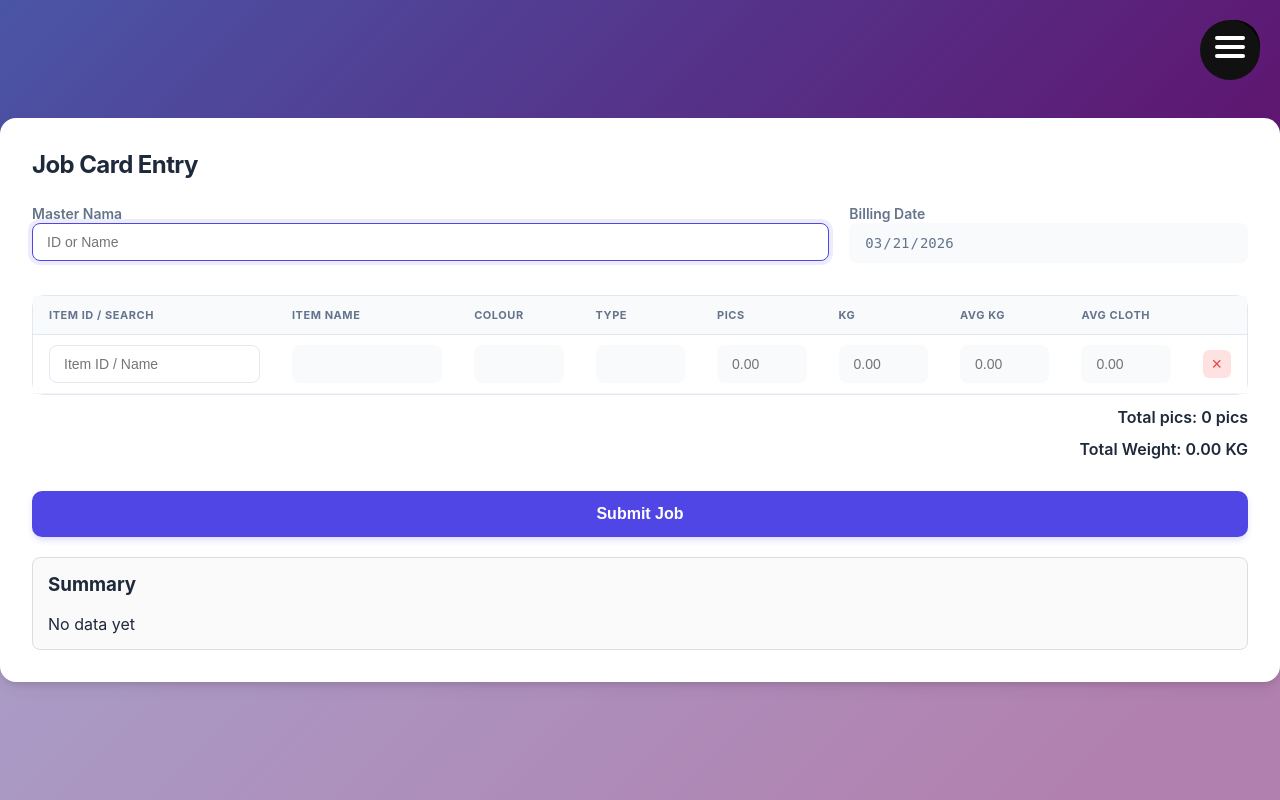
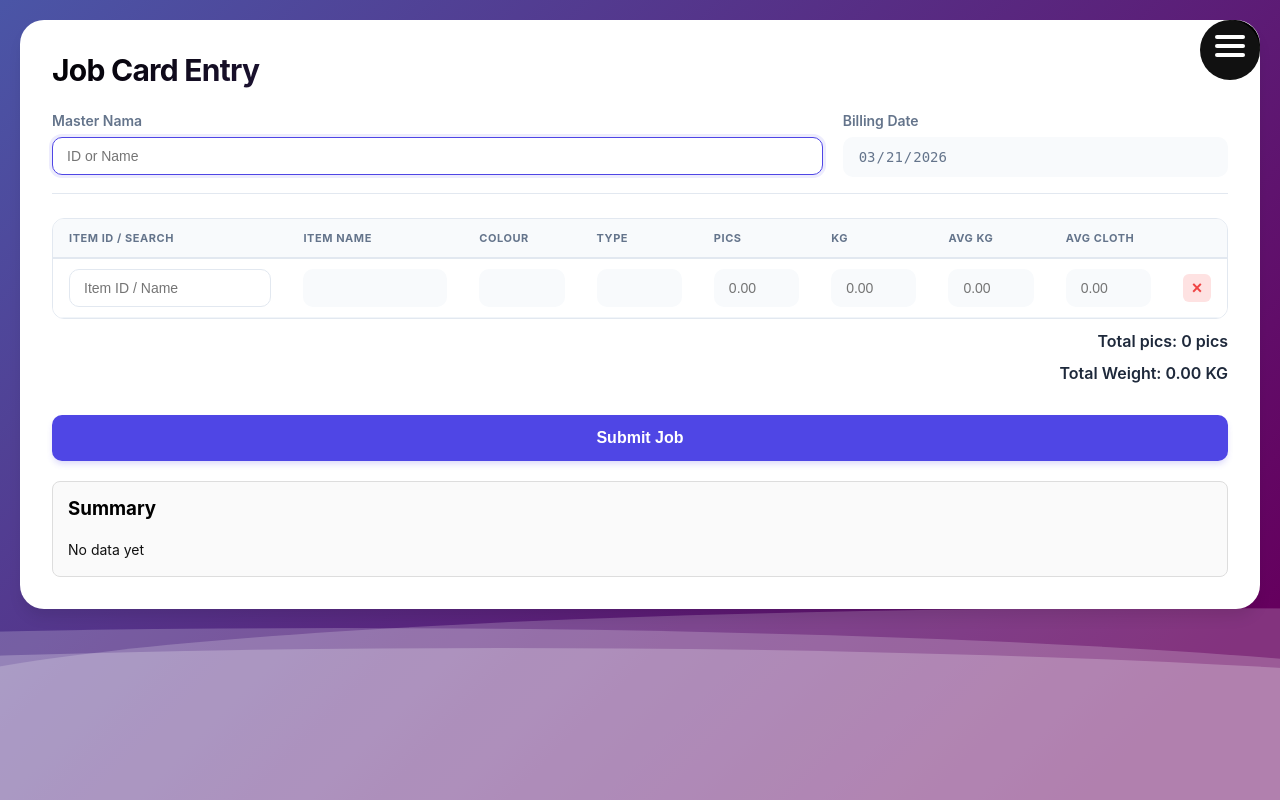
Before and after one commit to bibixer/app, a Python web app: template templates/jobcard.html in a window 1280 px wide. Run offline with Jinja, Linux system fonts and the light colour scheme; the template is opened without the code that fills it, so the values that code supplies are empty; some libraries are stand-ins or nearby versions.

Commit message:
v2 new start

```diff
--- a/templates/jobcard.html
+++ b/templates/jobcard.html
@@ -16,60 +16,148 @@
     --text-main: #1e293b;
     --text-muted: #64748b;
     --white: #ffffff;
+    --shadow-sm: 0 1px 2px 0 rgb(0 0 0 / 0.05);
+    --shadow-md: 0 4px 6px -1px rgb(0 0 0 / 0.1);
+    --shadow-lg: 0 10px 15px -3px rgb(0 0 0 / 0.1);
+}
+
+/* Base Styles */
+* {
+    box-sizing: border-box;
 }
 
 body {
-        font-family:
-          "Inter",
-          system-ui,
-          -apple-system,
-          sans-serif;
-        background: var(--bg);
-        color: var(--text-main);
+    font-family: "Inter", system-ui, -apple-system, sans-serif;
     margin: 0;
-
-        /* Center .bill-card */
-        display: flex;
-        justify-content: center;
-        align-items: center;
-        height: 100vh; /* full viewport height */
+    padding: 20px;
+    min-height: 100vh;
+    background: linear-gradient(315deg, rgba(101, 0, 94, 1) 3%, rgba(60, 132, 206, 1) 38%, rgba(48, 238, 226, 1) 68%, rgba(255, 25, 25, 1) 98%);
+    animation: gradient 15s ease infinite;
+    background-size: 400% 400%;
+    background-attachment: fixed;
+    overflow-y: auto;
+    overflow-x: hidden;
+    display: block;
 }
 
+@keyframes gradient {
+    0% { background-position: 0% 0%; }
+    50% { background-position: 100% 100%; }
+    100% { background-position: 0% 0%; }
+}
+
+/* Animated Waves */
+.wave {
+    background: rgb(255 255 255 / 25%);
+    border-radius: 1000% 1000% 0 0;
+    position: fixed;
+    width: 200%;
+    height: 12em;
+    animation: wave 10s -3s linear infinite;
+    transform: translate3d(0, 0, 0);
+    opacity: 0.8;
+    bottom: 0;
+    left: 0;
+    z-index: 0;
+    pointer-events: none;
+}
+
+.wave:nth-of-type(2) {
+    bottom: -1.25em;
+    animation: wave 18s linear reverse infinite;
+    opacity: 0.8;
+}
+
+.wave:nth-of-type(3) {
+    bottom: -2.5em;
+    animation: wave 20s -1s reverse infinite;
+    opacity: 0.9;
+}
+
+@keyframes wave {
+    2% { transform: translateX(1); }
+    25% { transform: translateX(-25%); }
+    50% { transform: translateX(-50%); }
+    75% { transform: translateX(-25%); }
+    100% { transform: translateX(1); }
+}
+
+/* Main Card */
 .bill-card {
-        max-width: 10000px;
+    max-width: 1400px;
     width: 100%;
+    margin: 0 auto;
     background: var(--white);
     padding: 32px;
-        border-radius: 16px;
-        box-shadow:
-          0 4px 6px -1px rgba(0, 0, 0, 0.1),
-          0 10px 15px -3px rgba(0, 0, 0, 0.05);
+    border-radius: 24px;
+    box-shadow: var(--shadow-lg);
+    position: relative;
+    z-index: 1;
+    max-height: 90vh;
+    overflow-y: auto;
+    overflow-x: auto;
+    scroll-behavior: smooth;
 }
 
+/* Custom Scrollbar */
+.bill-card::-webkit-scrollbar {
+    width: 8px;
+    height: 8px;
+}
+
+.bill-card::-webkit-scrollbar-track {
+    background: #f1f1f1;
+    border-radius: 4px;
+}
+
+.bill-card::-webkit-scrollbar-thumb {
+    background: #cbd5e1;
+    border-radius: 4px;
+}
+
+.bill-card::-webkit-scrollbar-thumb:hover {
+    background: #94a3b8;
+}
+
+/* Headings */
 h2 {
     margin-top: 0;
     margin-bottom: 24px;
-        font-size: 1.5rem;
+    font-size: 1.875rem;
     font-weight: 700;
     letter-spacing: -0.025em;
+    background: linear-gradient(135deg, #000, #8b5cf6);
+    -webkit-background-clip: text;
+    background-clip: text;
+    color: transparent;
 }
 
-      /* Header Grid */
+/* Sticky Header */
 .form-header {
     display: grid;
     grid-template-columns: 2fr 1fr;
     gap: 20px;
-        margin-bottom: 32px;
+    margin-bottom: 24px;
+    position: sticky;
+    top: 0;
+    background: var(--white);
+    z-index: 100;
+    padding: 16px 0;
+    margin-top: -16px;
+    border-bottom: 1px solid var(--border);
 }
 
+/* Input Groups */
 .input-group {
     position: relative;
+    width: 100%;
 }
 
 label {
+    display: block;
     font-size: 0.875rem;
     font-weight: 600;
-        margin-bottom: 6px;
+    margin-bottom: 8px;
     color: var(--text-muted);
 }
 
@@ -77,10 +165,9 @@
     width: 100%;
     padding: 10px 14px;
     border: 1px solid var(--border);
-        border-radius: 8px;
+    border-radius: 10px;
     font-size: 14px;
     color: var(--text-main);
-        box-sizing: border-box;
     transition: all 0.2s cubic-bezier(0.4, 0, 0.2, 1);
     background: #fff;
 }
@@ -88,54 +175,71 @@
 input:focus {
     border-color: var(--primary);
     outline: none;
-        box-shadow: 0 0 0 4px rgba(79, 70, 229, 0.1);
+    box-shadow: 0 0 0 3px rgba(79, 70, 229, 0.1);
 }
 
-      /* Dropdown/Suggestions Menu */
-      .suggestions {
-        position: absolute;
-        top: calc(100% + 6px);
-        left: 0;
-        right: 0;
+input[readonly] {
+    background: #f8fafc;
+    border-color: transparent;
+    color: var(--text-muted);
+    cursor: not-allowed;
+}
+
+/* Suggestions Dropdown */
+.suggestions,
+.item-suggestions {
+    position: fixed;
     background: var(--white);
     border: 1px solid var(--border);
     border-radius: 10px;
-        max-height: 220px;
+    max-height: 250px;
     overflow-y: auto;
-        z-index: 10000; /* increase z-index */
-        box-shadow:
-          0 10px 25px -5px rgba(0, 0, 0, 0.1),
-          0 8px 10px -6px rgba(0, 0, 0, 0.1);
+    z-index: 10000;
+    box-shadow: var(--shadow-lg);
     padding: 4px;
-        pointer-events: auto; /* ensure it receives clicks */
+    min-width: 250px;
 }
 
-      .suggestions div {
-        padding: 10px 12px;
+.suggestions div,
+.item-suggestions div {
+    padding: 10px 14px;
     cursor: pointer;
     border-radius: 6px;
     font-size: 14px;
     transition: background 0.15s;
+    border-bottom: 1px solid #f1f5f9;
+}
+
+.suggestions div:last-child,
+.item-suggestions div:last-child {
+    border-bottom: none;
 }
 
 .suggestions div:hover,
-      .suggestions div.active {
+.item-suggestions div:hover,
+.suggestions div.active,
+.item-suggestions div.active {
     background: #f1f5f9;
     color: var(--primary);
 }
 
-      /* Table Area */
+/* Scrollable Table Wrapper */
 .table-wrapper {
     margin-top: 24px;
     border: 1px solid var(--border);
     border-radius: 12px;
-        overflow: visible; /* Clips the table corners to the border-radius */
+    overflow-x: auto;
+    overflow-y: auto;
+    max-height: calc(90vh - 280px);
+    background: var(--white);
+    position: relative;
 }
 
-      table {
+/* Table Styles */
+#billTable {
     width: 100%;
     border-collapse: collapse;
-        min-width: 750px;
+    min-width: 1000px;
 }
 
 th {
@@ -146,7 +250,7 @@
     text-transform: uppercase;
     letter-spacing: 0.05em;
     color: var(--text-muted);
-        border-bottom: 1px solid var(--border);
+    border-bottom: 2px solid var(--border);
     text-align: left;
 }
 
@@ -154,14 +258,97 @@
     padding: 10px 16px;
     border-bottom: 1px solid #f1f5f9;
     background: #fff;
+    vertical-align: middle;
 }
 
-      input[readonly] {
+/* Sticky Table Header */
+#billTable thead th {
+    position: sticky;
+    top: 0;
     background: #f8fafc;
-        border-color: transparent;
-        color: var(--text-muted);
+    z-index: 10;
+    box-shadow: 0 2px 2px -1px rgba(0, 0, 0, 0.1);
 }
 
+/* Table Row Hover */
+#billTable tbody tr:hover {
+    background-color: #f9fafb;
+}
+
+/* Delete Button */
+.btn-remove {
+    border: none;
+    background: #fee2e2;
+    color: #ef4444;
+    width: 32px;
+    height: 32px;
+    border-radius: 8px;
+    font-size: 18px;
+    font-weight: bold;
+    cursor: pointer;
+    display: inline-flex;
+    align-items: center;
+    justify-content: center;
+    transition: all 0.2s;
+}
+
+.btn-remove:hover {
+    background: #fecaca;
+    color: #dc2626;
+    transform: scale(1.05);
+}
+
+/* Add Row Button */
+.add-row-btn {
+    margin-top: 16px;
+    padding: 10px 20px;
+    background: #f1f5f9;
+    border: 1px solid var(--border);
+    border-radius: 10px;
+    font-size: 14px;
+    font-weight: 600;
+    cursor: pointer;
+    transition: all 0.2s;
+    display: inline-flex;
+    align-items: center;
+    gap: 8px;
+}
+
+.add-row-btn:hover {
+    background: #e2e8f0;
+    transform: translateY(-1px);
+}
+
+/* Totals Section */
+.totals-section {
+    margin-top: 20px;
+    padding: 16px;
+    background: #f8fafc;
+    border-radius: 12px;
+    display: flex;
+    justify-content: flex-end;
+    gap: 32px;
+    font-weight: 600;
+}
+
+.total-item {
+    display: flex;
+    gap: 8px;
+    align-items: baseline;
+}
+
+.total-label {
+    color: var(--text-muted);
+    font-size: 0.875rem;
+}
+
+.total-value {
+    font-size: 1.25rem;
+    font-weight: 700;
+    color: var(--primary);
+}
+
+/* Submit Button */
   /* Delete Button */
       .btn-remove {
         border: none;
@@ -200,103 +387,107 @@
         box-shadow: 0 4px 6px -1px rgba(79, 70, 229, 0.2);
       }
 
-      button[onclick="submitData()"]:hover {
-        background: var(--primary-hover);
-        transform: translateY(-1px);
+.submit-btn:hover {
+    transform: translateY(-2px);
+    box-shadow: var(--shadow-lg);
 }
 
-      /* Debug Console */
-      pre {
-        background: #0f172a;
-        color: #38bdf8;
-        padding: 16px;
-        border-radius: 10px;
-        margin-top: 20px;
-        font-family: "Fira Code", "Courier New", monospace;
-        font-size: 13px;
-        border: 1px solid #1e293b;
-      }
-      body {
-        margin: 0;
-        height: 100vh;
-        display: flex;
-        justify-content: center;
-        align-items: center;
-      }
-      body {
-        margin: auto;
-        font-family: -apple-system, BlinkMacSystemFont, sans-serif;
-        overflow: auto;
-        background: linear-gradient(
-          315deg,
-          rgba(101, 0, 94, 1) 3%,
-          rgba(60, 132, 206, 1) 38%,
-          rgba(48, 238, 226, 1) 68%,
-          rgba(255, 25, 25, 1) 98%
-        );
-        animation: gradient 15s ease infinite;
-        background-size: 400% 400%;
-        background-attachment: fixed;
+/* Summary Box */
+.summary-box {
+    margin-top: 24px;
+    padding: 20px;
+    border: 1px solid var(--border);
+    border-radius: 12px;
+    background: #fafafa;
 }
 
-      @keyframes gradient {
-        0% {
-          background-position: 0% 0%;
+.summary-box h3 {
+    margin-top: 0;
+    margin-bottom: 12px;
+    font-size: 1.125rem;
+    font-weight: 600;
 }
-        50% {
-          background-position: 100% 100%;
+
+#summaryContent {
+    font-size: 0.875rem;
+    line-height: 1.6;
+    color: #111;;
 }
-        100% {
-          background-position: 0% 0%;
+
+/* Responsive Design */
+@media (max-width: 768px) {
+    body {
+        padding: 10px;
+    }
+
+    .bill-card {
+        padding: 20px;
+        max-height: 95vh;
+    }
+
+    .form-header {
+        grid-template-columns: 1fr;
+        gap: 16px;
+        padding: 12px 0;
+    }
+
+    .table-wrapper {
+        max-height: calc(95vh - 240px);
+    }
+
+    #billTable {
+        min-width: 800px;
+    }
+
+    th, td {
+        padding: 8px 12px;
+        font-size: 12px;
+    }
+
+    input {
+        padding: 8px 10px;
+        font-size: 12px;
+    }
+
+    .totals-section {
+        flex-direction: column;
+        gap: 12px;
+        align-items: flex-end;
     }
 }
 
-      .wave {
-        background: rgb(255 255 255 / 25%);
-        border-radius: 1000% 1000% 0 0;
-        position: fixed;
-        width: 200%;
-        height: 12em;
-        animation: wave 10s -3s linear infinite;
-        transform: translate3d(0, 0, 0);
-        opacity: 0.8;
-        bottom: 0;
-        left: 0;
-        z-index: -1;
+/* Loading State */
+.loading {
+    opacity: 0.6;
+    pointer-events: none;
 }
 
-      .wave:nth-of-type(2) {
-        bottom: -1.25em;
-        animation: wave 18s linear reverse infinite;
-        opacity: 0.8;
+/* Error Message */
+.error-message {
+    background: #fee2e2;
+    color: #ef4444;
+    padding: 12px;
+    border-radius: 8px;
+    margin-top: 16px;
+    display: none;
 }
 
-      .wave:nth-of-type(3) {
-        bottom: -2.5em;
-        animation: wave 20s -1s reverse infinite;
-        opacity: 0.9;
+.error-message.show {
+    display: block;
 }
 
-      @keyframes wave {
-        2% {
-          transform: translateX(1);
+/* Success Message */
+.success-message {
+    background: #d1fae5;
+    color: #065f46;
+    padding: 12px;
+    border-radius: 8px;
+    margin-top: 16px;
+    display: none;
 }
 
-        25% {
-          transform: translateX(-25%);
-        }
-
-        50% {
-          transform: translateX(-50%);
-        }
-
-        75% {
-          transform: translateX(-25%);
-        }
-
-        100% {
-          transform: translateX(1);
-        }
+.success-message.show {
+    display: block;
 }
     </style>
   </head>
@@ -341,6 +532,8 @@
         <tbody></tbody>
     </table>
 </div>
+
+
       <div
         style="
           margin-top: 12px;
@@ -387,6 +580,7 @@
                                                                                            {% if data %}
                                                                                            const outworker = {{data["outworker"] | tojson }};
 
+
                                                                                            const inventory = {{data["product"] | tojson}};
                                                                                            {% endif %}
     </script>
```
Also changed, not shown: instance/cloth.db, 1 other file. Lines whose indentation alone changed are shown as unchanged.
